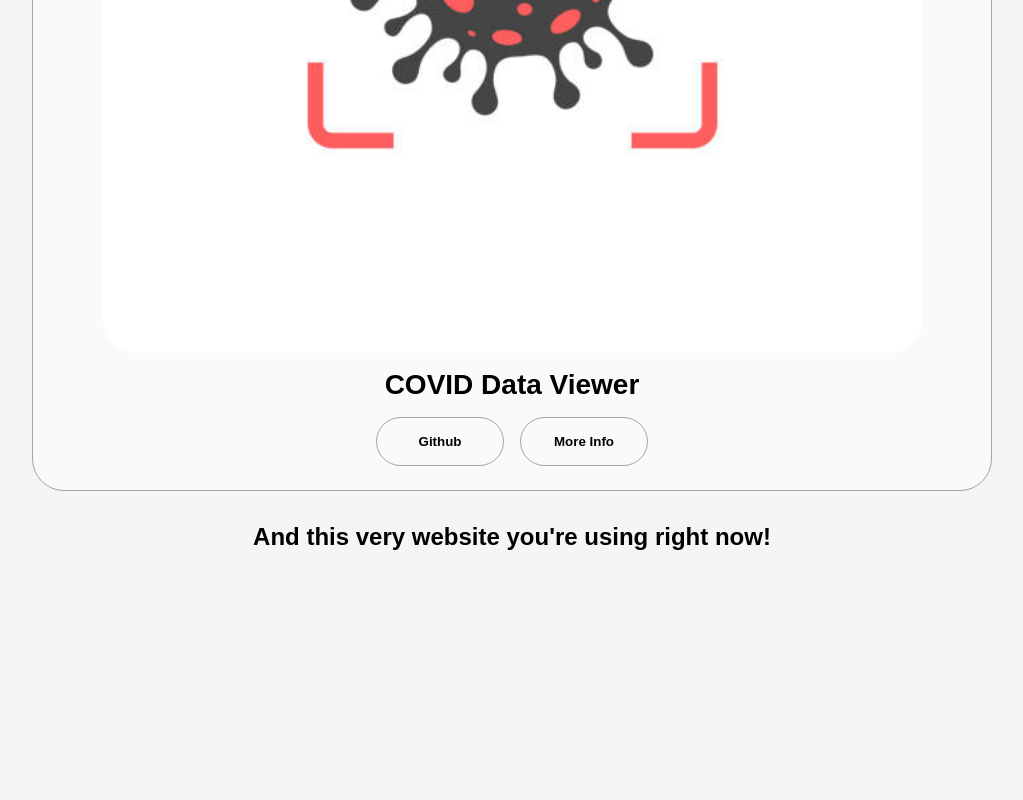
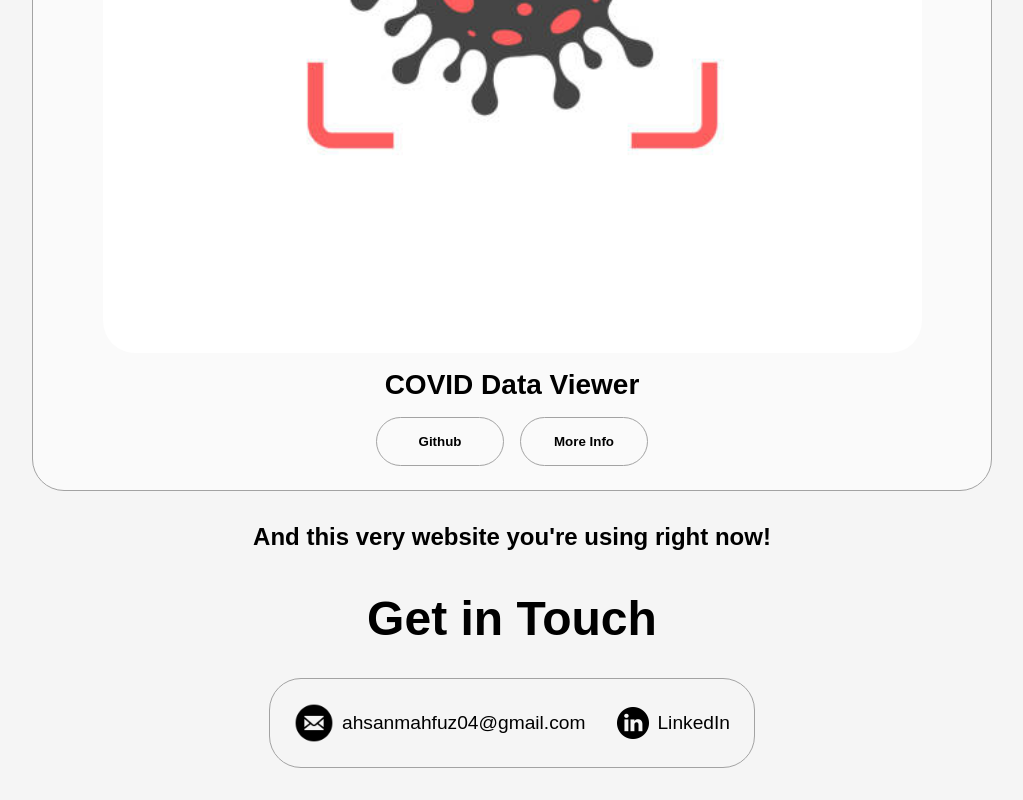
Before and after one commit to AhsanM1470/muhammad-mahfuz-portfolio, a React (Create React App) app: page / in a window 1280 px wide. Shown: the part 3144-3944 px from the top of the page, without its empty margins (128-1151 px from the left). Before the commit the page ends 3695 px from the top, so only its background shows below. Built offline with nearby package versions, Linux system fonts and the light colour scheme.

Commit message:
Add ContactSection

```diff
--- a/src/App.css
+++ b/src/App.css
@@ -420,3 +420,43 @@ article .icon{
   color: black;
   border-color: rgb(163, 163, 163);
 }
+
+/* CONTACT */
+
+#contact{
+  display: flex;
+  justify-content: center;
+  flex-direction: column;
+  height: 40vh;
+}
+
+.contact-info-upper-container{
+  display: flex;
+  justify-content: center;
+  border-radius: 2rem;
+  border: rgb(53, 53, 53) 0.1rem solid;
+  border-color: rgb(163, 163, 163);
+  background: (250, 250, 250);
+  margin: 2rem auto;
+  padding: 0.5rem;
+}
+
+.contact-info-container{
+  display: flex;
+  align-items: center;
+  justify-content: center;
+  gap: 0.5rem;
+  margin: 1rem;
+}
+
+.contact-info-container p{
+  font-size: larger;
+}
+
+.contact-icon{
+  cursor: default;
+}
+
+.email-icon{
+  height: 2.5rem;
+}
--- a/src/MediaQueries.css
+++ b/src/MediaQueries.css
@@ -8,6 +8,9 @@
       flex-wrap: wrap;
     }
 
+    #contact, #projects{
+      height: fit-content;
+    }
 }
 
 @media screen and (max-width: 1200px) {
@@ -90,4 +93,16 @@
     .section-text-2{
       font-size: 1.25rem;
     }
+
+    .about-containers, .contact-info-upper-container, .btn-container{
+      flex-wrap: wrap;
+    }
+
+    .contact-info-container{
+      margin: 0;
+    }
+
+    .contact-info-container p, .nav-links li a{
+      font-size: 1rem;
+    }
 }
--- a/src/components/App.js
+++ b/src/components/App.js
@@ -5,6 +5,7 @@ import ProfileSection from './ProfileSection';
 import AboutSection from './AboutSection';
 import ExperienceSection from './ExperienceSection';
 import ProjectSection from './ProjectSection';
+import ContactSection from './ContactSection';
 import '../App.css';
 import '../MediaQueries.css';
 
@@ -23,6 +24,7 @@ function App() {
         <AboutSection />
         <ExperienceSection />
         <ProjectSection />
+        <ContactSection />
       </div>
     </IconContext.Provider>
   );
--- a/src/components/ContactSection.js
+++ b/src/components/ContactSection.js
@@ -0,0 +1,24 @@
+import React, { useContext } from 'react';
+import IconContext from '../IconContext';
+
+function ContactSection(){
+    const icons = useContext(IconContext);
+
+    return(
+        <section id="contact">
+            <h1 class="title section-header">Get in Touch</h1>
+            <div class="contact-info-upper-container">
+                <div class="contact-info-container">
+                    <img src={icons.email} class="icon contact-icon email-icon" alt="Email icon"/>
+                    <p><a href="mailto:ahsanmahfuz04@gmail.com">ahsanmahfuz04@gmail.com</a></p>
+                </div>
+                <div class="contact-info-container">
+                    <img src={icons.linkedIn} class="icon contact-icon" alt="LinkedIn icon"/>
+                    <p><a href="https://www.linkedin.com/in/muhammad-ahsan-mahfuz-294128253/">LinkedIn</a></p>
+                </div>
+            </div>
+        </section>
+    );
+}
+
+export default ContactSection;
```
Also changed, not shown: src/components/ProfileSection.js (indentation only).
